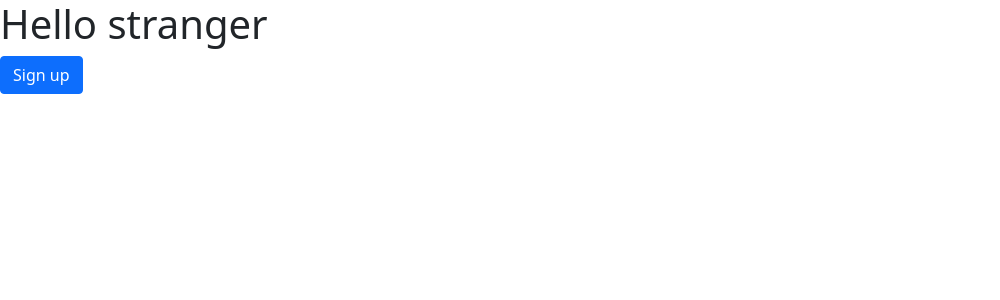
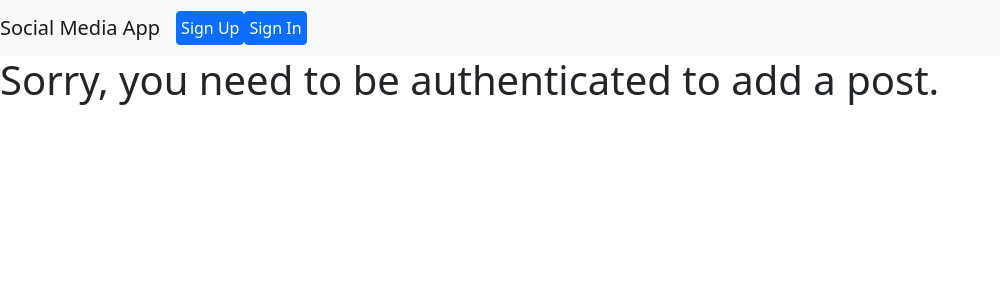
Before and after one commit to asutkarpeeyush/social_media_project, a Django app: page / in a window 1280 px wide. Shown: the top 300 px of the page, without its empty margins (0-1000 px from the left). Run offline with Django 4.2, Linux system fonts and the light colour scheme.

Commit message:
Creating posts and liking posts

```diff
--- a/media_app/models.py
+++ b/media_app/models.py
@@ -24,7 +24,7 @@ class Profile(MetaInfo):
 
 class Post(MetaInfo):
     user = models.ForeignKey(User, related_name='post',
-                             on_delete=models.CASCADE)
+                             on_delete=models.CASCADE, null=True)
     caption = models.TextField()
     image = models.ImageField(blank=True, null=True)
 
--- a/media_app/templates/base.html
+++ b/media_app/templates/base.html
@@ -17,6 +17,18 @@
   </head>
 
   <body>
+    <nav class="navbar navbar-expand-lg navbar-light bg-light">
+      <a class="navbar-brand" href="/">Social Media App</a>
+      {% if request.user.is_authenticated %}
+        <a class="p-1 rounded btn btn-primary" href="{% url 'media_app_logout' %}">Sign Out</a>
+        {% comment %} <a class="p-1 rounded" href="/profile_settings">View my profile settings</a>   {% endcomment %}
+        <span class="badge bg-secondary">Currently logged in as {{request.user.username}}</span>
+
+      {% else %}
+        <a class="p-1 rounded btn btn-primary" href="{% url 'media_app_sign_up' %}">Sign Up</a>
+        <a class="p-1 rounded btn btn-primary" href="{% url 'media_app_login' %}">Sign In</a>
+      {% endif %}
+    </nav>
     {% block content %} {% endblock %}
   </body>
 </html>
--- a/media_app/templates/index.html
+++ b/media_app/templates/index.html
@@ -1,11 +1,61 @@
 {% extends 'base.html' %}
 
 {% block content %}
-    {% if request.user.is_authenticated %}
-        <h1>Hello {{ request.user }}</h1>
+    {% if not request.user.is_authenticated %}
+        <h1>Sorry, you need to be authenticated to add a post.</h1>
     {% else %}
-        <h1>Hello stranger</h1>
+        <form method="POST" action={% url 'media_app_post' %} enctype="multipart/form-data">
+            {% csrf_token %}
+            {% if error %}
+                <div class="alert alert-danger" role="alert">
+                    {{error_msg}}
+                    Please try again
+                </div>
+            {% endif %}
+            <div class="form-floating">
+                <textarea class="form-control" placeholder="Leave a caption here" id="floatingTextarea2" style="height: 100px" name="caption"></textarea>
+                <label for="floatingTextarea2">Add your caption</label>
+                <input type="file" name="image_upload" accept=".jpg,.png,.jpeg" >
+                <button type="submit" class="btn btn-primary">Post</button>
+            </div>
+        </form>
+
+        {% comment %} Show a list of user posts {% endcomment %}
+        {% for post in user_posts %}
+            <div class="card" style="width: 18rem;">
+                <div class="card-body">
+                    <p class="card-text">{{post.caption}}</p>
+                    <br>
+
+                    <blockquote class="blockquote mb-0">
+                      <footer class="blockquote-footer">{{post.user.username}}</footer>
+                    </blockquote>
+                    <br>
+
+                    {% if request.user.id == post.user.id %}
+                        <a class="p-1 rounded btn btn-primary" href="#">Edit Post</a>
+                    {% endif %}
+                    <br>
+
+                    {% if post.image and post.image.url  %}
+                        <img src={{post.image.url}} style="box-shadow: 0 4px 8px 0 rgba(0,0,0,0.2);
+                        transition: 0.3s;
+                        width: 16rem;
+                        height: 19rem;" />
+                    {% endif %}
+                    <br>
+
+                    {% if request.user.id != post.user.id %}
+                        <form action="{% url 'media_app_post_like' post.id %}" method="GET">
+                            <button type="submit" class="btn btn-primary">Like</button>
+                        </form>
+                    {% endif %}
+                    <br>
+
+                    Number of Likes : {{post.like_post.count}}
+
+                </div>
+            </div>
+        {% endfor %}
     {% endif %}
-
-    <a class="btn btn-primary" href="{% url 'media_app_sign_up' %}" >Sign up</a>
 {% endblock %}
--- /dev/null
+++ b/media_app/templates/profile_settings.html
@@ -0,0 +1,6 @@
+{% extends 'base.html' %}
+
+{% block content %}
+    <h1>Welcome {{request.user.username }}</h1>
+    <h2>Email {{request.user.email}}
+{% endblock %}
--- a/media_app/urls.py
+++ b/media_app/urls.py
@@ -1,7 +1,20 @@
 from django.urls import path
-from . import views
+from .views import auth_views, profile_views, post_views
 
 urlpatterns = [
-    path('sign_up', views.SignUp.as_view(), name='media_app_sign_up'),
-    path('', views.index, name='media_app_index')
+    # auth related
+    path('sign_up', auth_views.SignUp.as_view(), name='media_app_sign_up'),
+    path('login', auth_views.Login.as_view(), name='media_app_login'),
+    path('logout', auth_views.logout, name='media_app_logout'),
+
+    # Posts related
+    path('post', post_views.UserPost.as_view(), name='media_app_post'),
+    path('like_post/<int:post_id>', post_views.UserPostLike.as_view(),
+         name='media_app_post_like'),
+
+    # profile related
+    path('profile', profile_views.Profile.as_view(), name='media_app_profile'),
+
+    # default
+    path('', auth_views.index, name='media_app_index')
 ]
--- a/media_app/views.py
+++ b/media_app/views/auth_views.py
@@ -4,22 +4,21 @@ from django.views import View
 from django.utils.decorators import method_decorator
 from django.views.decorators.csrf import csrf_exempt
 from django.contrib.auth.models import User, auth
+from django.contrib.auth.decorators import login_required
+from media_app.models import Post
 
 
 def index(request):
     """Landing Page."""
     page_name = "index.html"
-    return render(request, page_name, {})
+    user_posts = Post.objects.all()
+    return render(request, page_name, {'user_posts': user_posts})
 
 
 @method_decorator(csrf_exempt, name='dispatch')
 class SignUp(View):
     """ Sign up Views.
     """
-
-    def get(self, request: HttpRequest, **kwargs: dict):
-        page_name = "sign_up.html"
-        return render(request, page_name, {})
 
     def _user_exists(self, username: str, email: str) -> tuple[bool, dict]:
         if User.objects.filter(username=username).exists():
@@ -28,6 +27,10 @@ class SignUp(View):
             return (True, {"error": True, "error_msg": "Email already exists."})
 
         return (False, {})
+
+    def get(self, request: HttpRequest, **kwargs: dict):
+        page_name = "sign_up.html"
+        return render(request, page_name, {})
 
     def post(self, request: HttpRequest, **kwargs: dict):
         # TODO: Convert this to a Django form
@@ -50,12 +53,49 @@ class SignUp(View):
         # user.save()
         user = User.objects.create_user(
             username=username, email=email, password=password)  # creates an object in User table
-        # this should provide an authenticated session
-        user = auth.authenticate(username=username, password=password)
-
-        # redirect appropriately
         if not user:
             return render(request, page_name, {"error": True, "error_msg": "Signup Unsuccessful."})
 
+        # Not needed during sign up.
+        # user = auth.authenticate(username=username, password=password)
+        # auth.login(request, user)
+
+        # TODO: redirect the user to login page
+        return redirect('media_app_login')
+
+
+@method_decorator(csrf_exempt, name='dispatch')
+class Login(View):
+    """
+    Login Views.
+    """
+
+    def get(self, request: HttpRequest, **kwargs: dict):
+        page_name = "login.html"
+        return render(request, page_name, {})
+
+    def post(self, request: HttpRequest, **kwargs: dict):
+        page_name = "login.html"
+
+        # fetch the form details
+        username = request.POST.get('username', '')
+        password = request.POST.get('password', '')
+
+        print(request.session.items())
+
+        # validate user existence
+        user = auth.authenticate(username=username, password=password)
+        if not user:
+            return render(request, page_name, {"error": True, "error_msg": "Login Unsuccessful."})
+
+        # login the user to create a session
         auth.login(request, user)
+        print(request.session.items())
+
         return redirect('media_app_index')
+
+
+@login_required(login_url='media_app_login')
+def logout(request):
+    auth.logout(request)
+    return redirect('media_app_index')
--- a/social_media_project/settings.py
+++ b/social_media_project/settings.py
@@ -11,6 +11,7 @@ https://docs.djangoproject.com/en/4.2/ref/settings/
 """
 
 from pathlib import Path
+import os
 
 # Build paths inside the project like this: BASE_DIR / 'subdir'.
 BASE_DIR = Path(__file__).resolve().parent.parent
@@ -122,3 +123,6 @@ STATIC_URL = 'static/'
 # https://docs.djangoproject.com/en/4.2/ref/settings/#default-auto-field
 
 DEFAULT_AUTO_FIELD = 'django.db.models.BigAutoField'
+
+MEDIA_URL = '/media/'
+MEDIA_ROOT = os.path.join(BASE_DIR, 'media')
--- a/social_media_project/urls.py
+++ b/social_media_project/urls.py
@@ -16,8 +16,13 @@ Including another URLconf
 """
 from django.contrib import admin
 from django.urls import path, include
+from django.conf import settings
+from django.conf.urls.static import static
 
 urlpatterns = [
     path('admin/', admin.site.urls),
     path('', include("media_app.urls"))
 ]
+
+urlpatterns = urlpatterns + \
+    static(settings.MEDIA_URL, document_root=settings.MEDIA_ROOT)
```
Also changed, not shown: media_app/templates/login.html (added, +23 -0 lines), media_app/views/post_views.py (added, +49 -0 lines), media_app/views/profile_views.py (added, +11 -0 lines), db.sqlite3, media/cup.jpeg (added), media/laptop.jpeg (added), media/mouse.jpeg (added), media_app/migrations/0002_alter_post_user.py (added).
